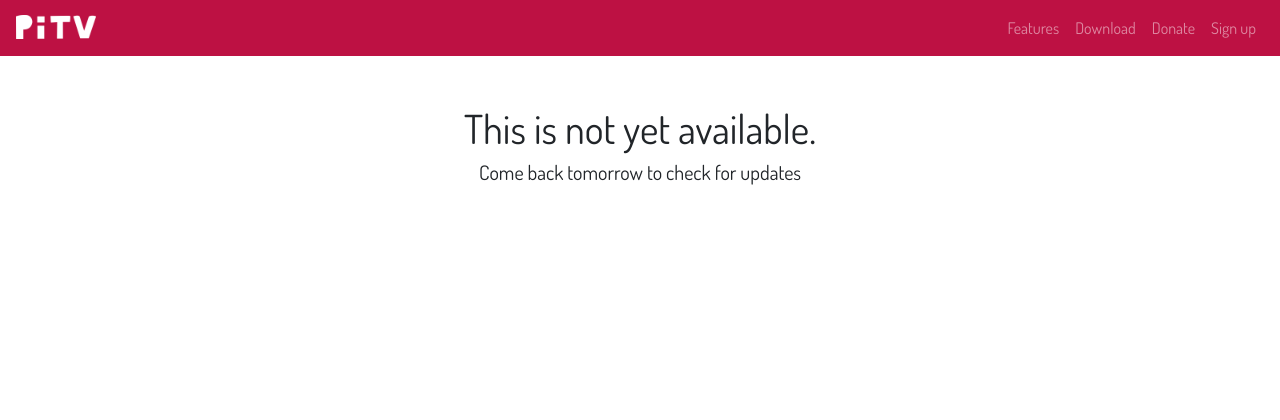
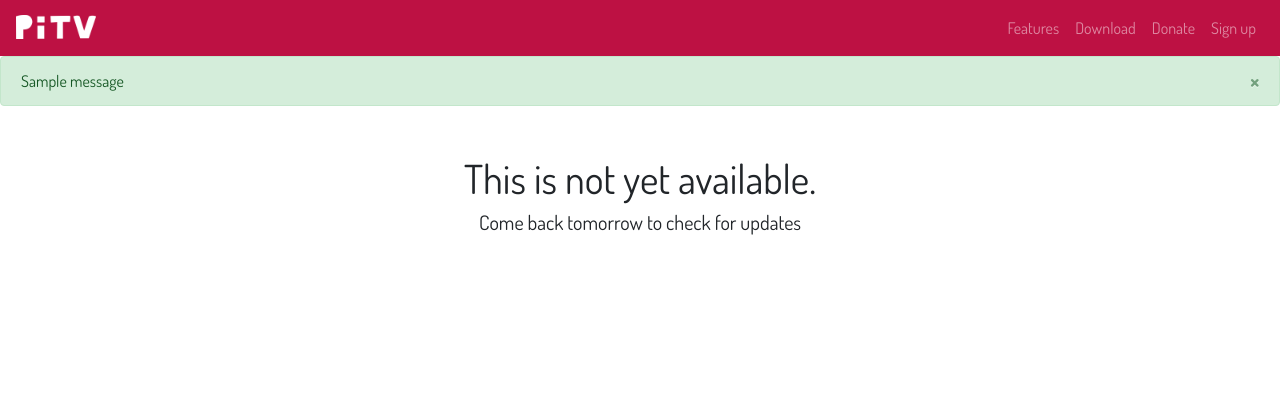
Before and after one commit to PiSmartTV/Website, a Django app: page /not-available/ in a window 1280 px wide. Shown: the top 420 px of the page. Run offline with Django 3.2, Linux system fonts and the light colour scheme; tables that the repository leaves empty hold one stand-in row (values such as "Sample post"); one stand-in notice (Sample message) is shown; style sheets or scripts are compiled from the project's sources; some libraries are stand-ins or nearby versions.

Commit message:
Messages alert

```diff
--- a/pitv/main/templates/base.html
+++ b/pitv/main/templates/base.html
@@ -60,6 +60,15 @@
 		</div>
 	</nav>
 
+	{% for message in messages %}
+	<div class="alert alert-{{ message.tags }} alert-dismissible fade show m-0" role="alert">
+		{{ message }}
+		<button type="button" class="close" data-dismiss="alert" aria-label="Close">
+			<span aria-hidden="true">&times;</span>
+		</button>
+	</div>
+	{% endfor %}
+
 	{% block content %}
 	{% endblock %}
 
--- a/pitv/main/views.py
+++ b/pitv/main/views.py
@@ -50,7 +50,7 @@ def signup(request):
         if form.is_valid():
             form.save()
             username = form.cleaned_data.get('username')
-            messages.success(request, f'Account created for {username}!')
+            messages.success(request, _(f'Account created for {username}!'))
             return redirect('pitv-home')
         else:
             print(form.errors.as_data())
@@ -69,13 +69,12 @@ def signin(request):
 
             user = authenticate(username=username, password=password)
             if user is not None:
-                print(user)
+                messages.success(request, _(f'Successfully logged in as {username}!'))
                 login(request, user)
                 return redirect('pitv-home')
             else:
                 print('User not found')
 
-            messages.success(request, f'Account logged in for {username}!')
             return redirect('pitv-home')
         else:
             print(form.errors.as_data())
--- a/pitv/pitv/settings.py
+++ b/pitv/pitv/settings.py
@@ -11,7 +11,6 @@ https://docs.djangoproject.com/en/3.1/ref/settings/
 """
 
 from pathlib import Path
-from os import environ, path
 
 from django.core.management.utils import get_random_secret_key
 
@@ -128,6 +127,8 @@ LOGIN_URL = 'pitv-login'
 LOGIN_REDIRECT_URL = '/'
 LOGOUT_REDIRECT_URL = '/'
 
+MESSAGE_STORAGE = 'django.contrib.messages.storage.cookie.CookieStorage'
+
 try:
     from .local_settings import *
 except ImportError:
```
Also changed, not shown: pitv/main/locale/sr/LC_MESSAGES/django.po.
